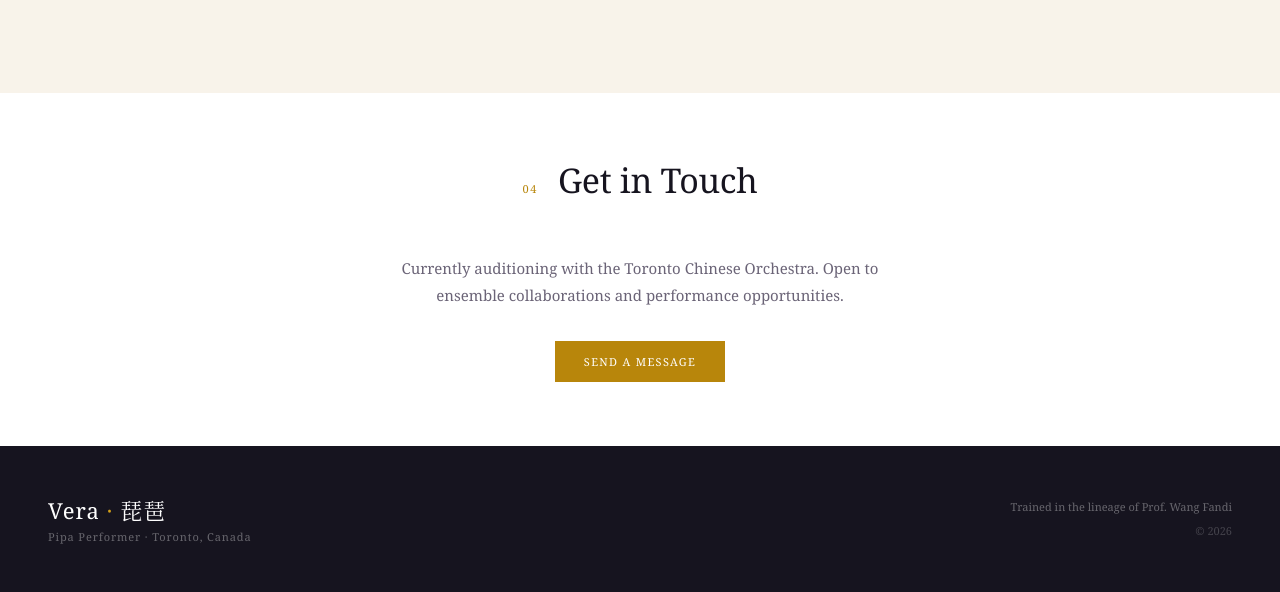
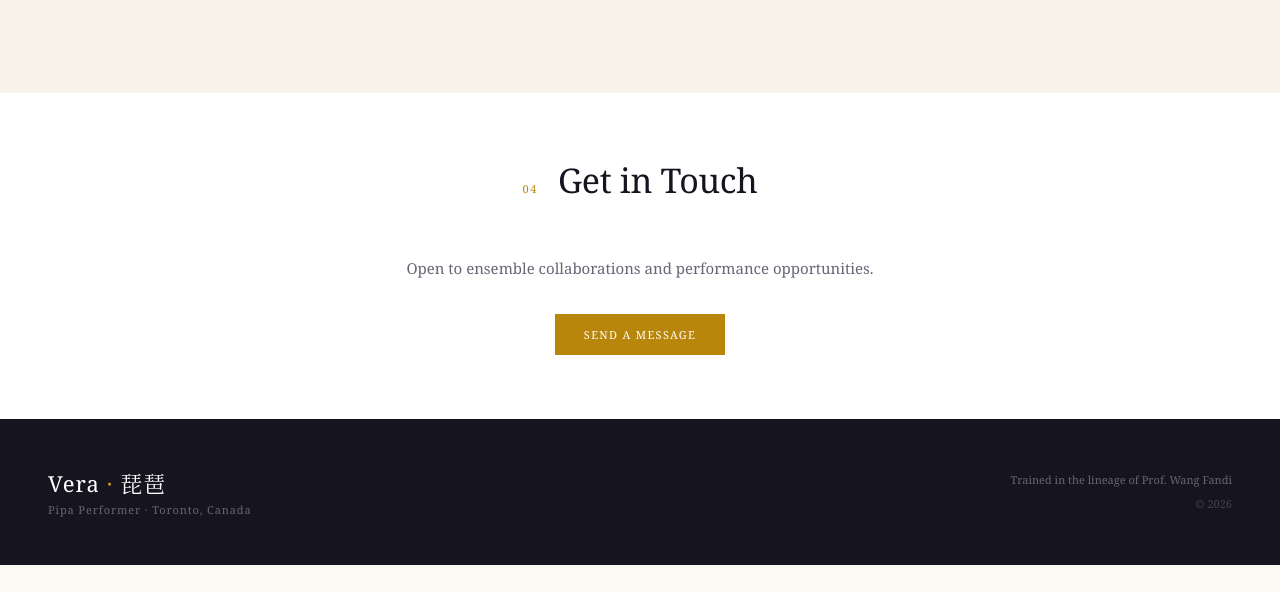
Before and after one commit to VeraFanYunan/pipa, a plain HTML site: page index.html in a window 1280 px wide. Shown: the part 4019-4611 px from the top of the page. After the commit the page ends 4584 px from the top, so only its background shows below. Drawn offline with Linux system fonts and the light colour scheme.

Commit message:
Update contact text in index html

```diff
--- a/index.html
+++ b/index.html
@@ -797,9 +797,9 @@
       <h2 class="section-title-text" data-en="Get in Touch" data-zh="联系我">Get in Touch</h2>
     </div>
     <p style="font-size:15px; color:var(--muted); max-width:480px; margin:0 auto 32px; line-height:1.8;"
-       data-en="Currently auditioning with the Toronto Chinese Orchestra. Open to ensemble collaborations and performance opportunities."
-       data-zh="目前正申请加入多伦多中乐团。欢迎合奏合作与演出邀约。">
-      Currently auditioning with the Toronto Chinese Orchestra. Open to ensemble collaborations and performance opportunities.
+       data-en="Open to ensemble collaborations and performance opportunities."
+       data-zh="欢迎合奏合作与演出邀约。">
+      Open to ensemble collaborations and performance opportunities.
     </p>
     <a href="&#109;&#97;&#105;&#108;&#116;&#111;&#58;&#109;&#97;&#114;&#115;&#118;&#101;&#114;&#97;&#102;&#97;&#110;&#64;&#103;&#109;&#97;&#105;&#108;&#46;&#99;&#111;&#109;" class="btn btn-primary" style="margin:0 auto;" data-en="Send a Message" data-zh="发送邮件">Send a Message</a>
   </div>
```
